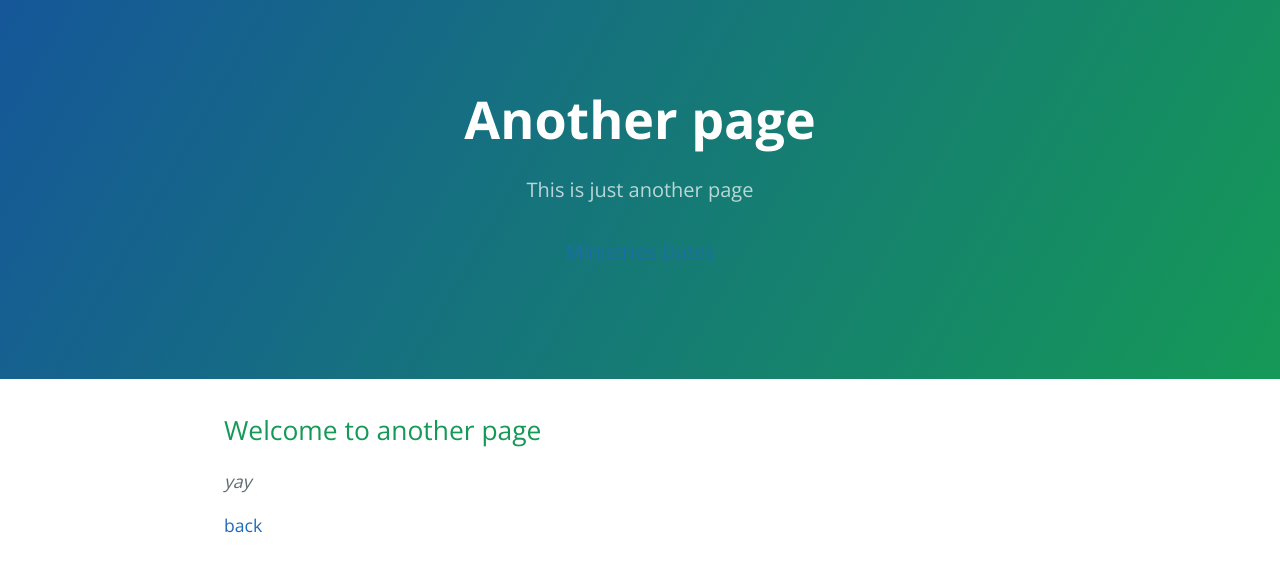
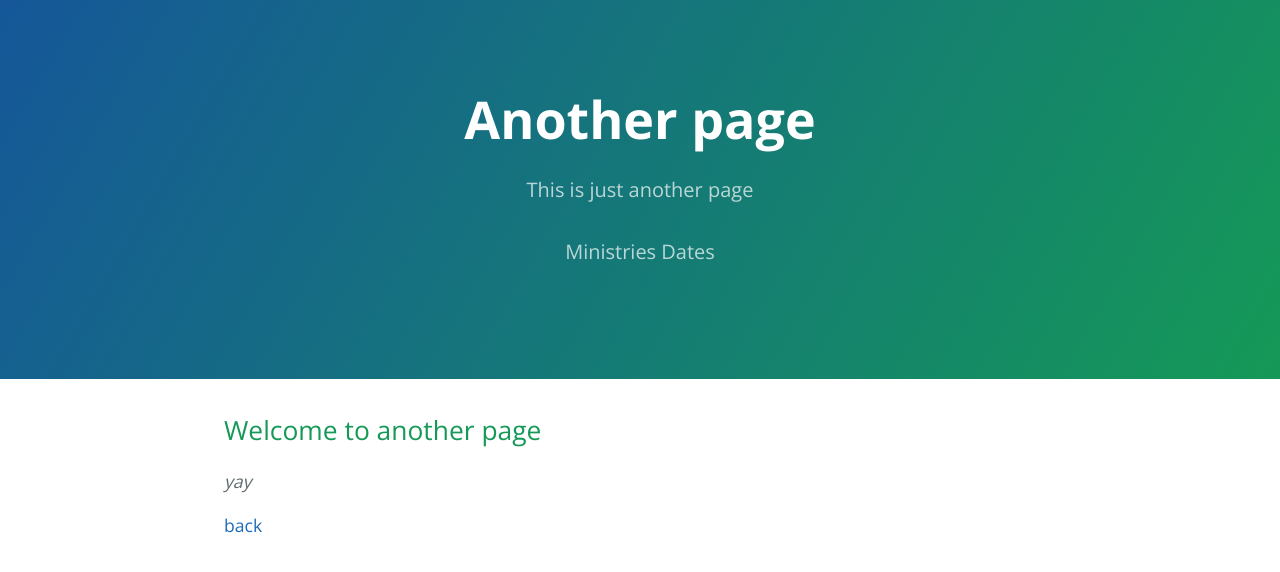
Before and after one commit to usoppu/prophetic-events, a Jekyll site: the page built from another-page.md, in a window 1280 px wide. Shown: the top 572 px of the page. Built offline with Jekyll 4.4.1, drawn with Linux system fonts in a browser that asks for light colours.

Commit message:
wrong paths

```diff
--- a/_layouts/default.html
+++ b/_layouts/default.html
@@ -25,7 +25,7 @@
     <header class="page-header" role="banner">
       <h1 class="project-name">{{ page.title | default: site.title | default: site.github.repository_name }}</h1>
       <h2 class="project-tagline">{{ page.description | default: site.description | default: site.github.project_tagline }}</h2>
-      <h2 class="project-tagline"><a href="/ministries.md"> Ministries </a><a href="/dates.md"> Dates </a></h2>
+      <h2 class="project-tagline"><a href="/prophetic-events/ministries.md"> Ministries </a><a href="/prophetic-events/dates.md"> Dates </a></h2>
       <!-- {% if site.github.is_project_page %} -->
         <!-- <a href="{{ site.github.repository_url }}" class="btn">View on GitHub</a> -->
       {% endif %}
--- a/_sass/jekyll-theme-cayman.scss
+++ b/_sass/jekyll-theme-cayman.scss
@@ -393,3 +393,7 @@
     display: table-cell;
     /* background-color: red; */
 }
+
+header > h2 > a {
+  color: white;
+}
```
